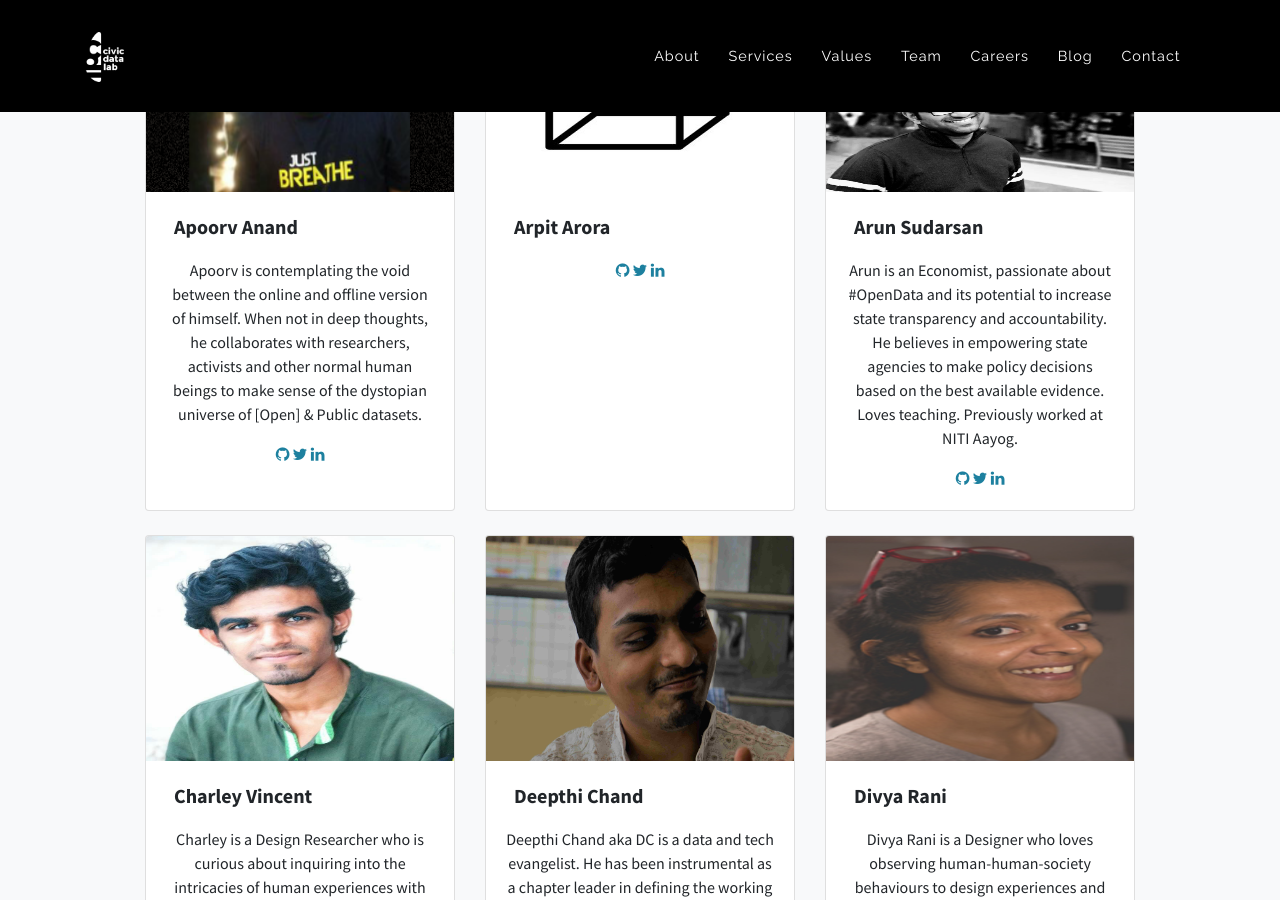
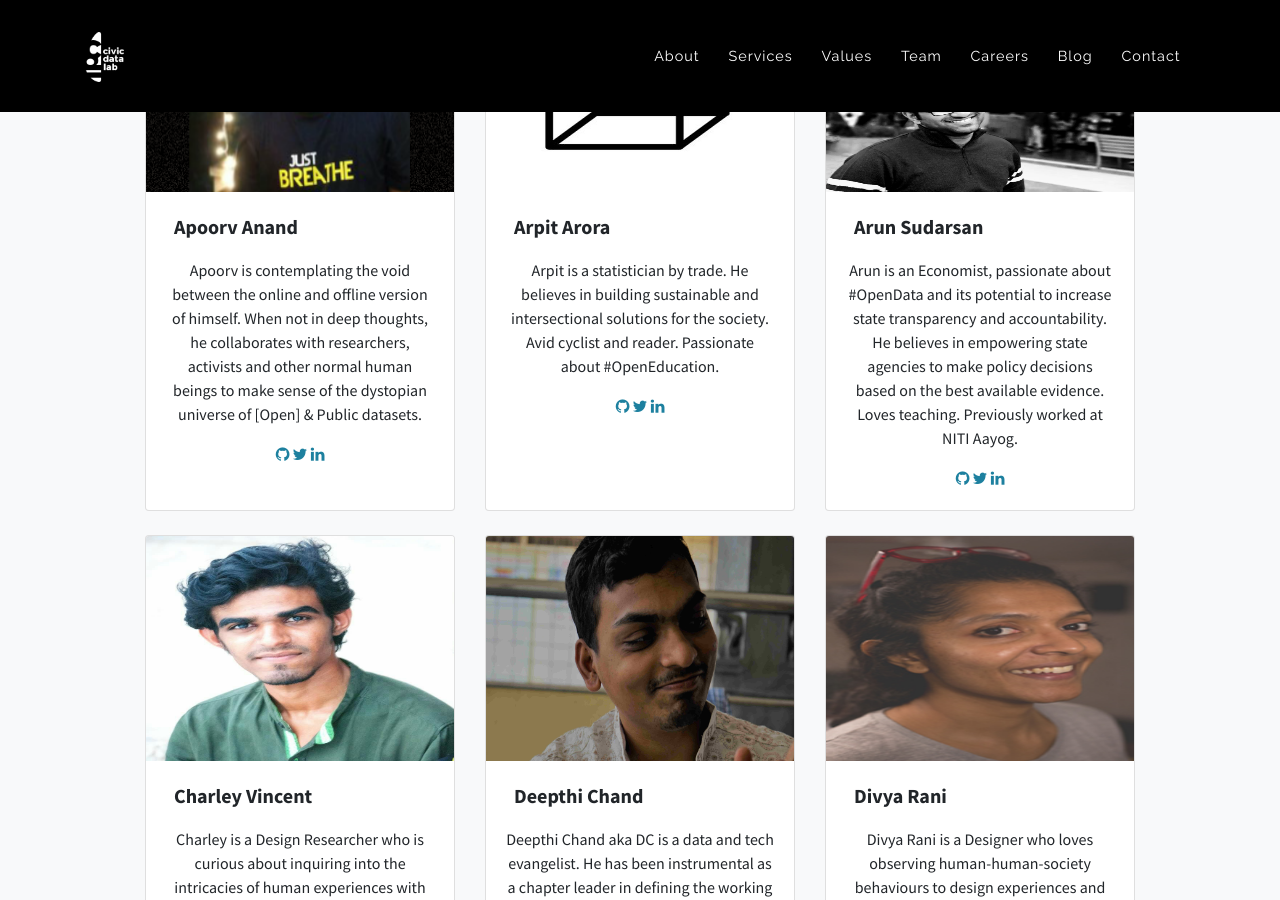
Before and after one commit to CivicDataLab/old-website, a Jekyll site: the page built from team.html, in a window 1280 px wide and 900 px high, scrolled down 355 px. Built offline with Jekyll 4.4.1, drawn with Linux system fonts in a browser that asks for light colours.

Commit message:
Update Arpits bio

```diff
--- a/all_collections/_members/arpit.md
+++ b/all_collections/_members/arpit.md
@@ -8,3 +8,5 @@ github: https://github.com/TheDataAreClean
 linkedin: https://linkedin.com/in/thedataareclean/
 email: mailto:arpit@civicdatalab.in
 ---
+
+Arpit is a statistician by trade. He believes in building sustainable and intersectional solutions for the society. Avid cyclist and reader. Passionate about #OpenEducation.
```
